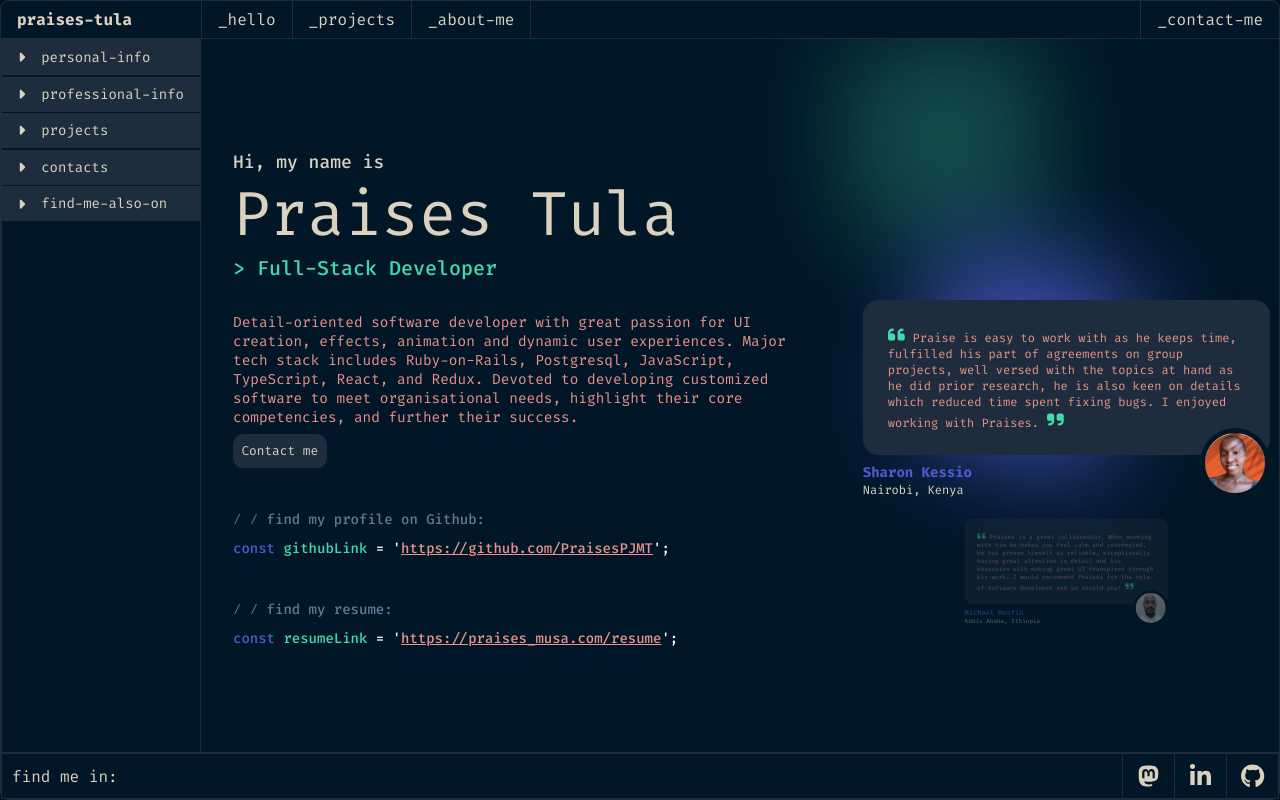
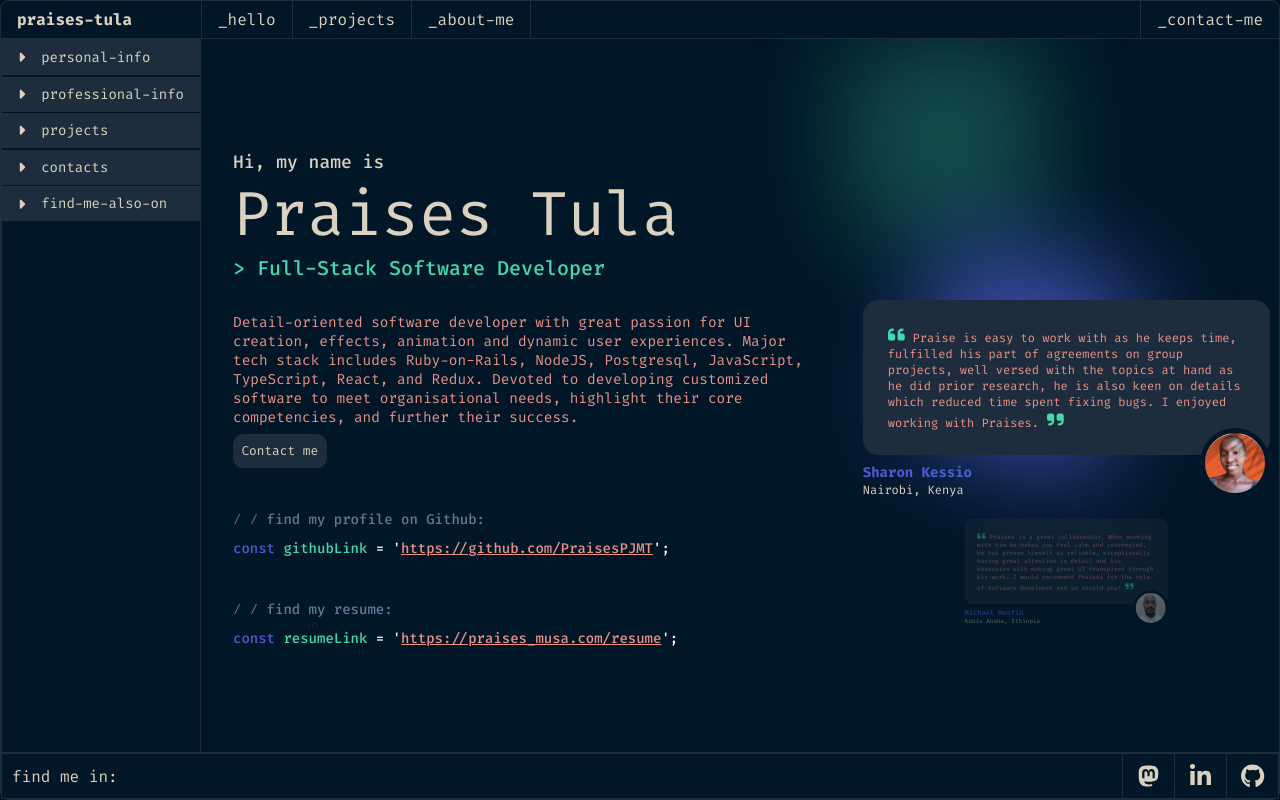
Before and after one commit to PraisesPJMT/Praises-Tula, a React (Create React App) app: page / in a window 1280 px wide. Built offline with nearby package versions, Linux system fonts and the light colour scheme.

Commit message:
Update profile description

```diff
--- a/src/components/hello/Hello.js
+++ b/src/components/hello/Hello.js
@@ -10,11 +10,11 @@
       <div className="headline">
         <h1>Praises Tula</h1>
         <p className="norm">Hi, my name is</p>
-        <p className="sub-title">&gt; Full-Stack Developer</p>
+        <p className="sub-title">&gt; Full-Stack Software Developer</p>
       </div>
       <div className="headline-header">
         Detail-oriented software developer with great passion for UI creation, effects,
-        animation and dynamic user experiences. Major tech stack includes Ruby-on-Rails,
+        animation and dynamic user experiences. Major tech stack includes Ruby-on-Rails, NodeJS,
         Postgresql, JavaScript, TypeScript, React, and Redux. Devoted to developing
         customized software to meet organisational needs, highlight
         their core competencies, and further their success.
@@ -46,7 +46,7 @@
           <span className="green">resumeLink</span>
           {' = '}
           &apos;
-          <a className="orange" href="https://drive.google.com/file/d/1F72PTIzmBEN-WmnZda-W_5bwMZgSbCZp/view?usp=sharing" target="_blank" rel="noreferrer">https://praises_musa.com/resume</a>
+          <a className="orange" href="https://drive.google.com/file/d/1ihV9wuI061dUqOTeVuvTSiVz7xZbA6Y2/view?usp=sharing" target="_blank" rel="noreferrer">https://praises_musa.com/resume</a>
           &apos;;
         </p>
       </div>
```
